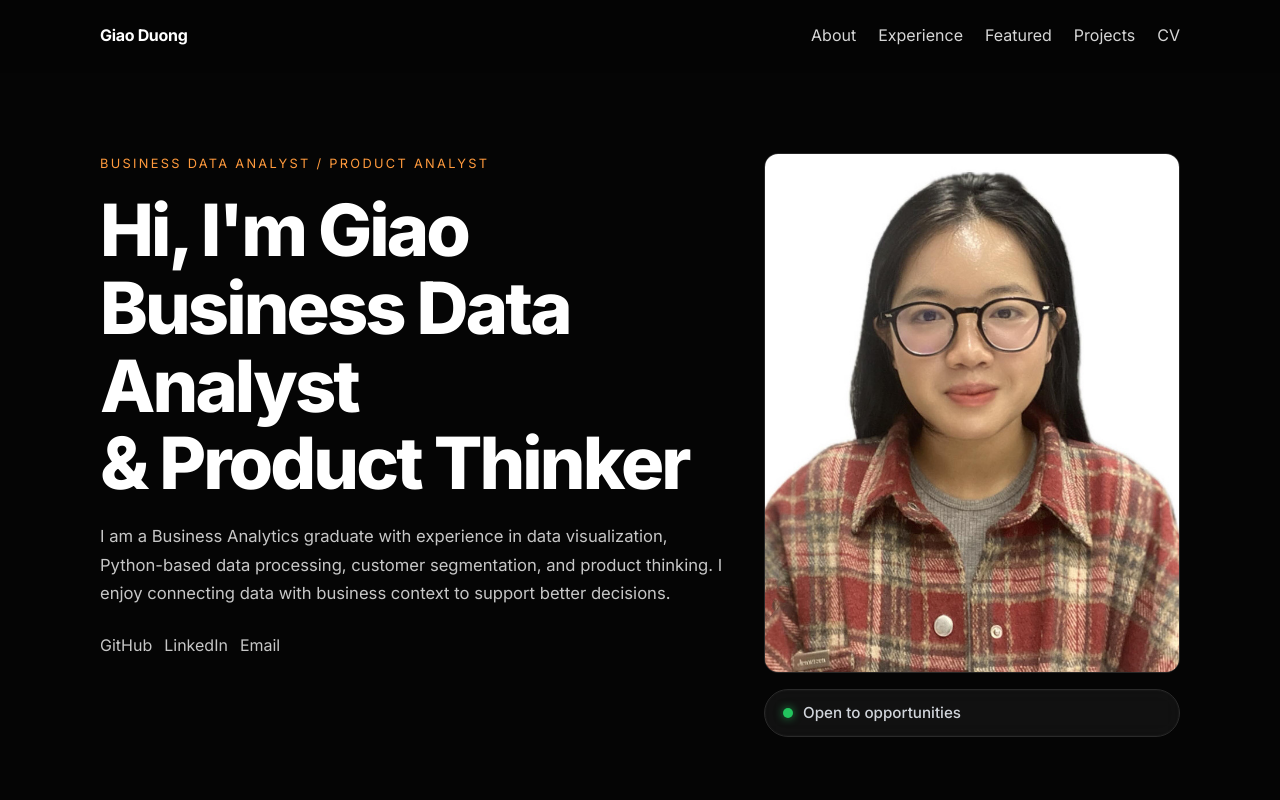
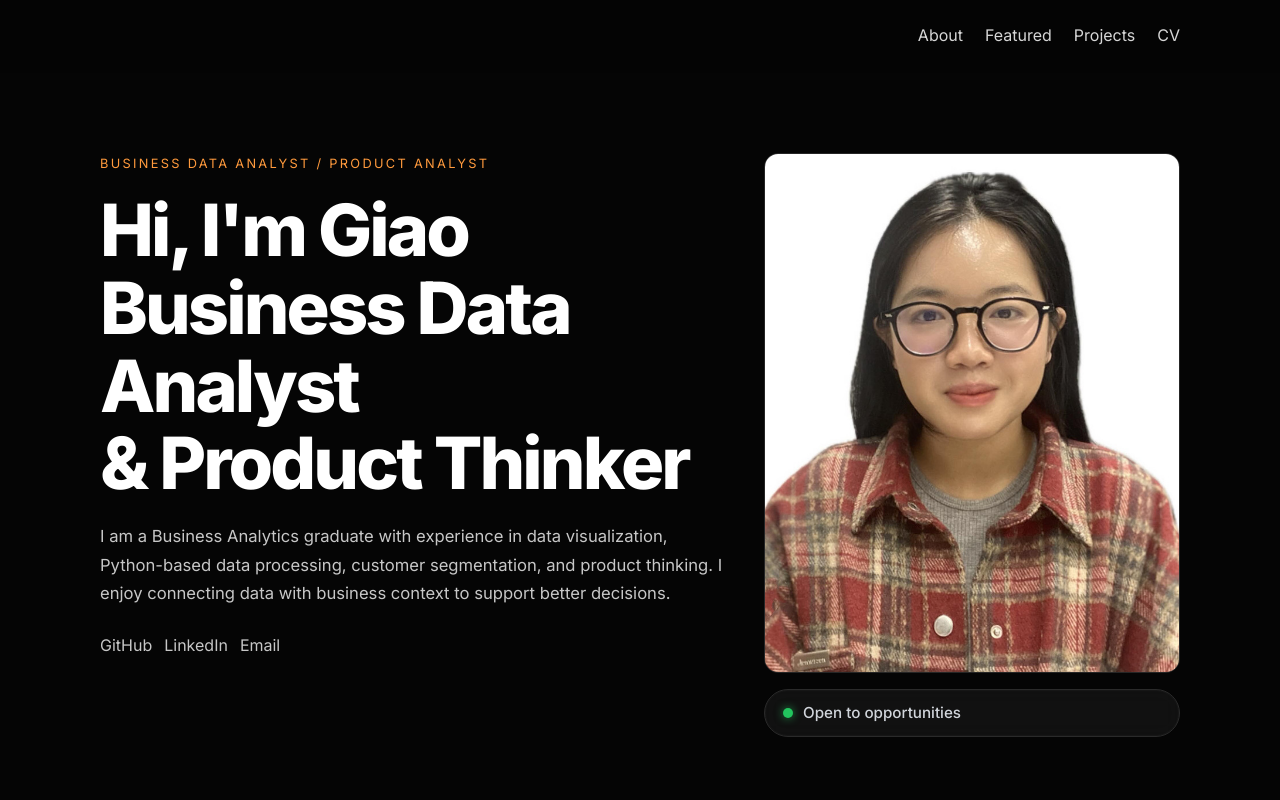
Before and after one commit to GracieDuong/GracieDuong-s_portfollio, a plain HTML site: page index.html in a window 1280 px wide. Shown: the top 800 px of the page. Drawn offline with Linux system fonts and the light colour scheme.

Commit message:
Update index.html

```diff
--- a/index.html
+++ b/index.html
@@ -20,7 +20,7 @@
 <body>
   <header class="site-header">
     <div class="container nav">
-      <a href="#top" class="brand">Giao Duong</a>
+      <a href="#top" class="brand"> <Giao Duong> </a>
 
       <button class="menu-toggle" id="menuToggle" aria-label="Open menu">
         <span></span>
@@ -29,7 +29,6 @@
 
       <nav class="menu" id="menu">
         <a href="#about">About</a>
-        <a href="#experience">Experience</a>
         <a href="#featured">Featured</a>
         <a href="#projects">Projects</a>
         <a href="#cv">CV</a>
@@ -114,7 +113,7 @@
       </div>
     </section>
 
-<section class="section" id="journey">
+<section class="section" id="<Feature Works>">
   <div class="container">
     <div class="section-head reveal">
       <h2>Experience & Selected Work</h2>
```
